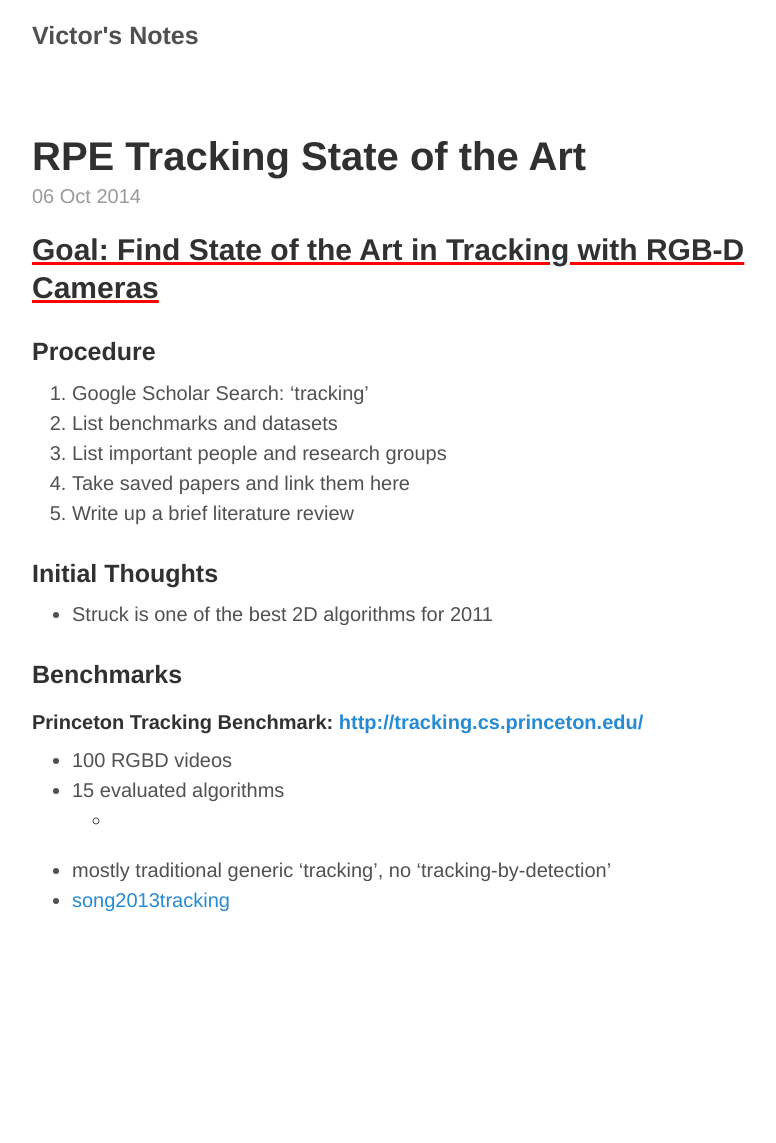
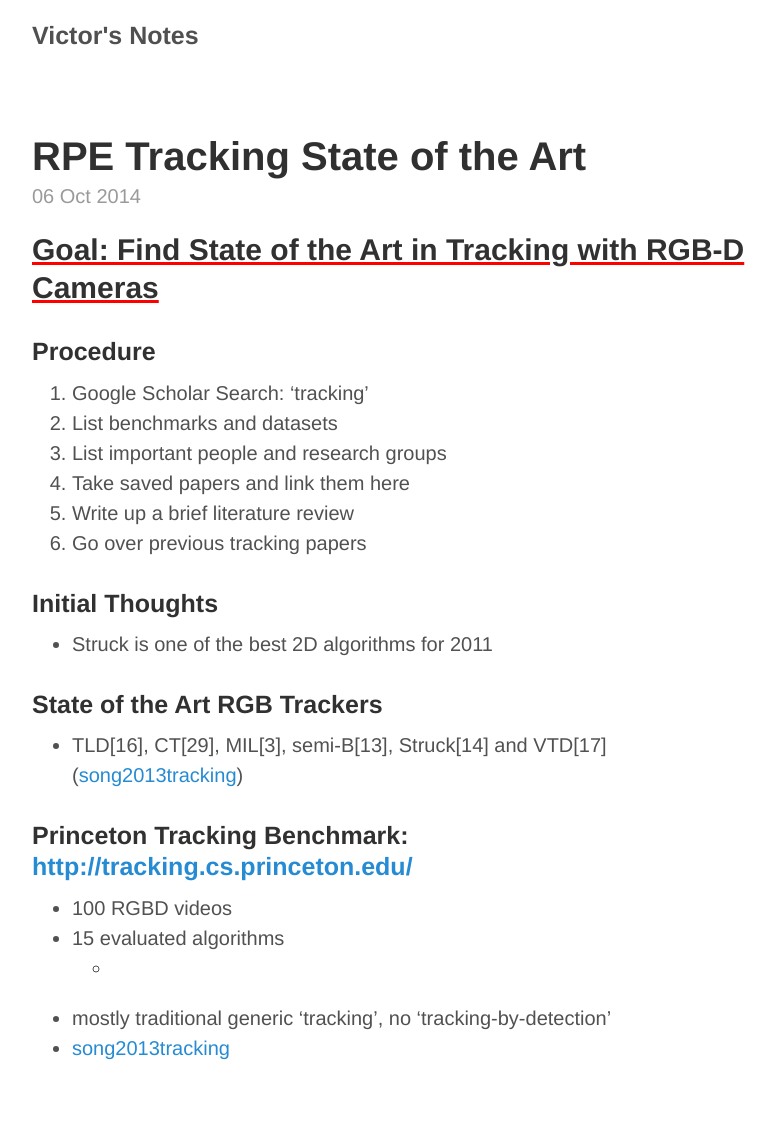
Before and after one commit to victorgan/victorgan.github.io, a Jekyll site: the page built from _posts/2014-10-06-tracking-state-of-the-art.md, in a window 1280 px wide. Shown: the whole page, without its empty margins (248-1024 px from the left). Built offline with Jekyll 4.4.1, drawn with Linux system fonts in a browser that asks for light colours; nearby versions of some CDN libraries; library files that are not in the unit come from our copies; comment, search, counter and statistics services are not loaded; before the commit the page ends 995 px from its top, so only the background shows below that.

Commit message:
articles

```diff
--- a/_posts/2014-10-06-tracking-state-of-the-art.md
+++ b/_posts/2014-10-06-tracking-state-of-the-art.md
@@ -12,6 +12,7 @@ title: RPE Tracking State of the Art
 3. List important people and research groups
 4. Take saved papers and link them here
 5. Write up a brief literature review
+6. Go over previous tracking papers
 
 
 
@@ -19,9 +20,12 @@ title: RPE Tracking State of the Art
 
 - Struck is one of the best 2D algorithms for 2011
 
-### Benchmarks
 
-##### Princeton Tracking Benchmark: [http://tracking.cs.princeton.edu/](http://tracking.cs.princeton.edu/)
+### State of the Art RGB Trackers
+- TLD[16], CT[29], MIL[3],
+semi-B[13], Struck[14] and VTD[17] ([song2013tracking]({{ site.url }}/assets/papers/song2013tracking.pdf))
+
+### Princeton Tracking Benchmark: [http://tracking.cs.princeton.edu/](http://tracking.cs.princeton.edu/)
 
 - 100 RGBD videos
 - 15 evaluated algorithms
```
Also changed, not shown: _posts/2014-10-06-rpe-problem.md (+8 -0 lines).
